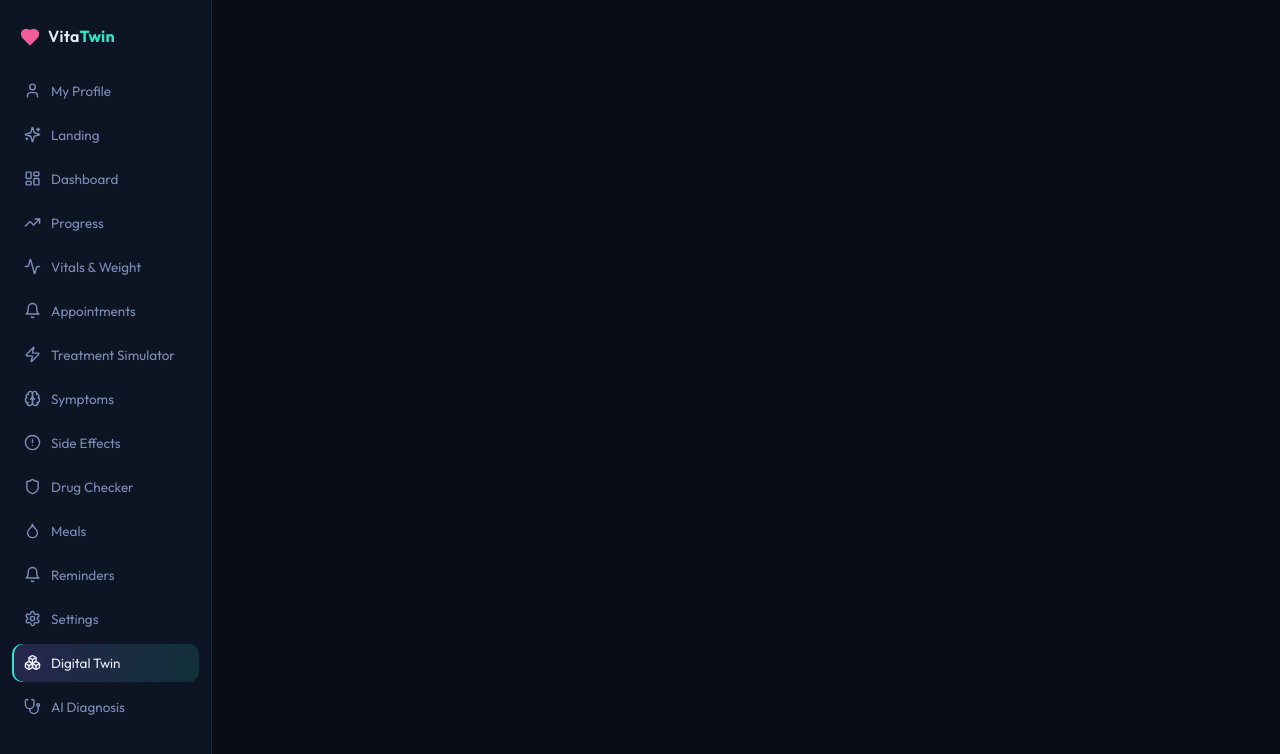
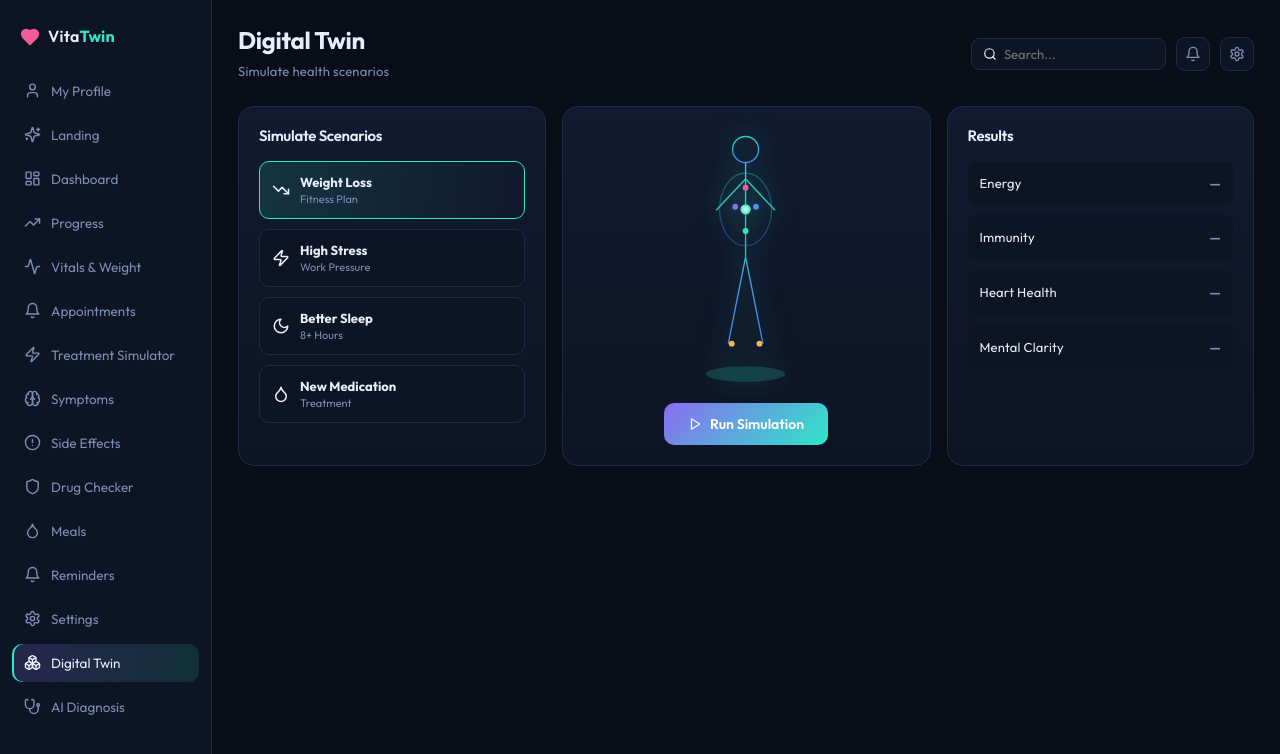
Before and after one commit to Azizbeccoder/this-is-telemedicine-ai, a React (Vite) app: page / in a window 1280 px wide. Both pictures are taken after a click on the button "Digital Twin". Shown: the top 754 px of the page. Built offline with nearby package versions, Linux system fonts and the light colour scheme.

Commit message:
feat: add digital twin view

```diff
--- a/src/App.jsx
+++ b/src/App.jsx
@@ -277,6 +277,60 @@ function Diagnosis() {
   );
 }
 
+function Twin() {
+  const [active, setActive] = useState(0);
+  const [run, setRun] = useState(false);
+
+  const scenarios = [
+    { i: TrendingDown, t: "Weight Loss", s: "Fitness Plan" },
+    { i: Zap, t: "High Stress", s: "Work Pressure" },
+    { i: Moon, t: "Better Sleep", s: "8+ Hours" },
+    { i: Droplet, t: "New Medication", s: "Treatment" },
+  ];
+
+  const results = [
+    ["Energy", run ? "+25%" : "—"],
+    ["Immunity", run ? "+18%" : "—"],
+    ["Heart Health", run ? "+20%" : "—"],
+    ["Mental Clarity", run ? "+30%" : "—"],
+  ];
+
+  return (
+    <>
+      <TopBar title="Digital Twin" subtitle="Simulate health scenarios" />
+      <div style={{ display: "grid", gridTemplateColumns: "1fr 1.2fr 1fr", gap: 16 }}>
+        <Card title="Simulate Scenarios">
+          {scenarios.map((s, i) => (
+            <button key={s.t} onClick={() => { setActive(i); setRun(false); }} style={{ width: "100%", display: "flex", gap: 10, alignItems: "center", background: active === i ? `linear-gradient(90deg,${C.teal}22,transparent)` : C.panel, color: C.ink, border: `1px solid ${active === i ? C.teal : C.line}`, padding: 12, borderRadius: 10, cursor: "pointer", marginBottom: 10, fontFamily: "inherit", textAlign: "left", transition: ".2s" }}>
+              <s.i size={18} />
+              <div>
+                <b style={{ fontSize: 13, display: "block" }}>{s.t}</b>
+                <small style={{ color: C.muted, fontSize: 11 }}>{s.s}</small>
+              </div>
+            </button>
+          ))}
+        </Card>
+
+        <Card style={{ display: "flex", flexDirection: "column", alignItems: "center", justifyContent: "center" }}>
+          <TwinFigure size={260} />
+          <button onClick={() => setRun(true)} style={{ marginTop: 16, padding: "12px 24px", background: `linear-gradient(135deg,${C.purple},${C.teal})`, color: "#fff", border: "none", borderRadius: 10, cursor: "pointer", fontFamily: "inherit", fontWeight: 600, fontSize: 14, display: "flex", alignItems: "center", gap: 8 }}>
+            <Play size={14} /> Run Simulation
+          </button>
+        </Card>
+
+        <Card title="Results">
+          {results.map(([t, v]) => (
+            <div key={t} style={{ display: "flex", justifyContent: "space-between", alignItems: "center", padding: "12px", background: C.panel, borderRadius: 8, marginBottom: 10, fontSize: 13 }}>
+              <span>{t}</span>
+              <b style={{ color: run ? C.green : C.muted }}>{v}</b>
+            </div>
+          ))}
+        </Card>
+      </div>
+    </>
+  );
+}
+
 export default function VitaTwinAI() {
   const [view, setView] = useState("dashboard");
   const [user, setUser] = useState(() => {
@@ -326,6 +380,7 @@ export default function VitaTwinAI() {
         )}
         <main style={{ flex: 1, padding: view === "landing" || view === "login" ? 0 : "26px", overflowX: "hidden", overflowY: "auto" }}>
           {view === "dashboard" && <Dashboard />}
+          {view === "twin" && <Twin />}
           {view === "diagnosis" && <Diagnosis />}
         </main>
       </div>
```
